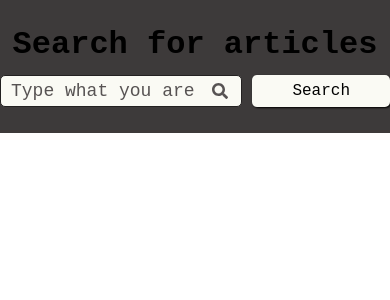
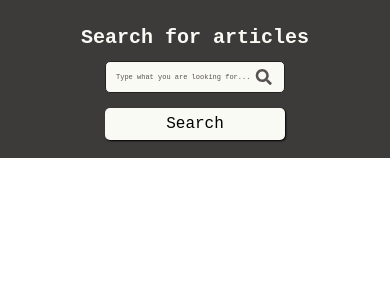
Before and after one commit to sezaite/search-app, a React (Create React App) app: page / in a window 390 px wide. Shown: the top 300 px of the page. Built offline with nearby package versions, Linux system fonts and the light colour scheme.

Commit message:
responsive search

```diff
--- a/src/components/Search.js
+++ b/src/components/Search.js
@@ -5,6 +5,7 @@ import List from './List';
 import { isValidCharacter, isValidInputLength } from './helpers/isValidKeyword';
 import getArticles from './helpers/getArticles';
 import Loader from './Loader';
+import axios from 'axios';
 
 function Search() {
     const [articles, setArticles] = useState([]);
@@ -16,6 +17,11 @@ function Search() {
     //errors on submit:
 
     const search = async (e) => {
+        // axios.get('localhost:9000').then(res => {
+        //     console.log(res);
+        // }).catch((err) => {
+        //     console.log(err);
+        // });
         e.preventDefault();
         setIsFetching(true);
         if (keywords === "") {
--- a/src/components/scss/_button.scss
+++ b/src/components/scss/_button.scss
@@ -21,3 +21,9 @@
     box-shadow: none;
     background-color: $secondary-color;
 }
+
+@media (max-width: 680px) {
+    .btn {
+        padding: 6px 30px;
+    }
+}
--- a/src/components/scss/_search.scss
+++ b/src/components/scss/_search.scss
@@ -15,6 +15,7 @@
             font-size: 32px;
             text-align: center;
             margin: 26px 0 12px 0;
+            color: $secondary-color;
         }
 
         .error-msg {
@@ -78,3 +79,63 @@
         margin-top: 20px;
     }
 }
+
+@media (max-width: 680px) {
+    .articles-page {
+
+        .search-bar {
+            h2 {
+                font-size: 28px;
+            }
+
+
+            form {
+
+
+                .input {
+                    width: 280px;
+
+                    input {
+                        font-size: 12px;
+                    }
+                }
+
+            }
+        }
+    }
+}
+
+@media (max-width: 460px) {
+    .articles-page {
+
+        .search-bar {
+
+            h2 {
+                font-size: 20px;
+            }
+
+            form {
+                flex-direction: column;
+                justify-content: start;
+                align-items: center;
+
+
+                .input {
+                    width: 180px;
+                    margin-bottom: 10px;
+
+                    input {
+                        font-size: 7px;
+                    }
+                }
+
+                .btn {
+                    width: 180px;
+                    margin-left: 0;
+                    margin: 5px 0 18px;
+                }
+
+            }
+        }
+    }
+}
```
Also changed, not shown: src/components/helpers/button.js (added), src/components/scss/_article-card.scss (line endings or trailing spaces).
